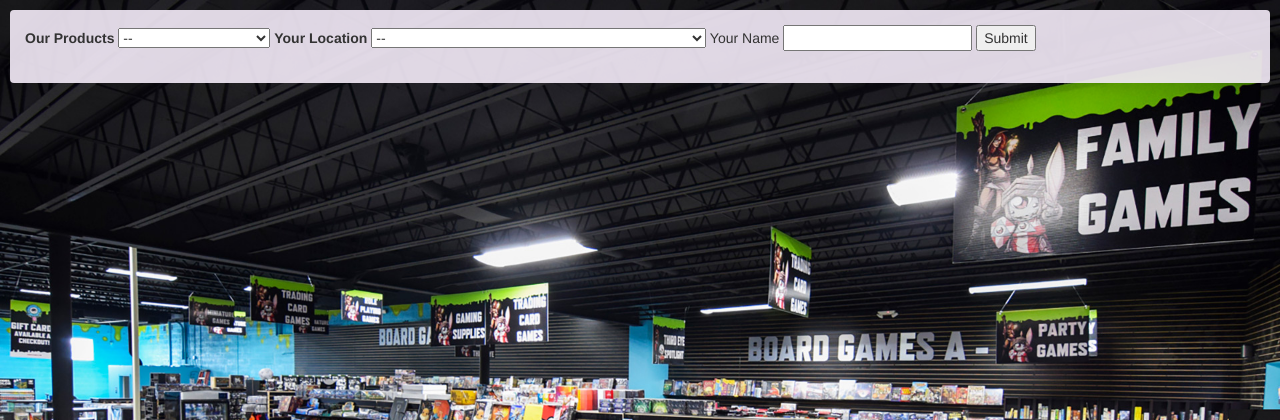
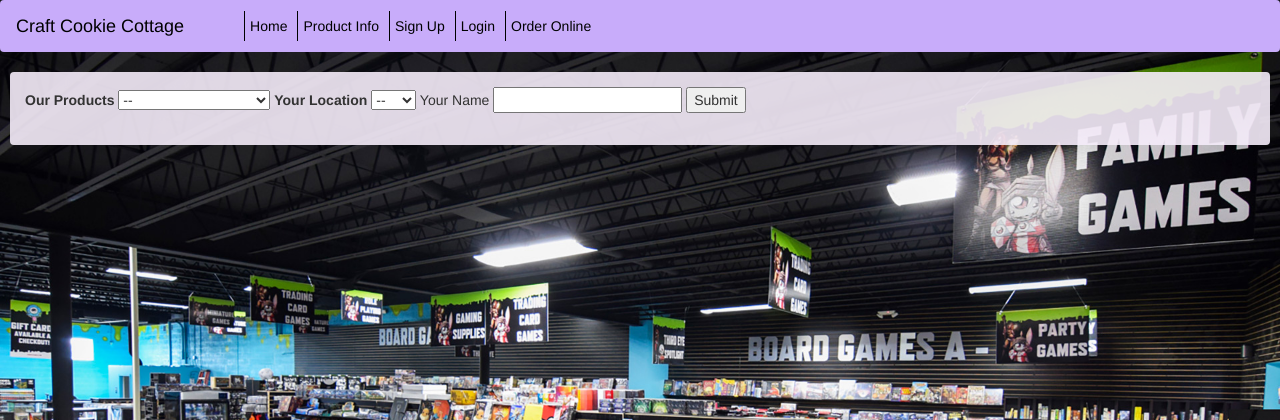
Before and after one commit to Thvarzil/CarnivalGames, a PHP site: page /productinfo.php in a window 1280 px wide. Shown: the top 420 px of the page. Run offline with PHP 8.4, Linux system fonts and the light colour scheme.

Commit message:
completed response.php page to display product info based on user input on productinfo.php page.

```diff
--- a/productinfo.php
+++ b/productinfo.php
@@ -19,6 +19,29 @@ and open the template in the editor.
 <body>
 
 <container>
+    <!--    Bootstrap Horizontal Navbar structure    -->
+    <nav class="navbar navbar-light bg-light">
+        <a class="navbar-brand" href="#">Craft Cookie Cottage</a>
+        <ul class="navbar-nav mr-auto">
+            <li class="nav-item active">
+                <a class="nav-link" href="#">Home</a>
+            </li>
+            <li class="nav-item">
+                <a class="nav-link" href="./productform.php">Product Info</a>
+            </li>
+            <li class="nav-item">
+                <a class="nav-link" href="#">Sign Up</a>
+            </li>
+            <li class="nav-item">
+                <a class="nav-link" href="login.php">Login</a>
+            </li>
+            <li class="nav-item">
+                <a class="nav-link" href="#">Order Online</a>
+            </li>
+        </ul>
+
+    </nav>
+    <!--User input form for product information-->
     <div class="jumbotron">
         <form method="post" action="response.php">
             <div class="form-group">
@@ -35,9 +58,12 @@ and open the template in the editor.
                 <select id="location" name="location">
                     <option value="--">--</option>
                     <?php
-                    $locations = explode("\n", file_get_contents("./text/servicearea.txt"));
+                    $locations =['AL', 'AK', 'AZ', 'AR', 'CA', 'CO', 'CT', 'DE', 'DC', 'FL', 'GA', 'HI', 'ID', 'IL', 'IN',
+                        'IA', 'KS', 'KY', 'LA', 'ME', 'MD', 'MA', 'MI', 'MN', 'MS', 'MO', 'MT', 'NE', 'NV', 'NH', 'NJ',
+                        'NM', 'NY', 'NC', 'ND', 'OH', 'OK', 'OR', 'PA', 'PR', 'RI', 'SC', 'SD', 'TN', 'TX', 'UT', 'VT',
+                        'VA', 'WA', 'WV', 'WI', 'WY'];
                     for ($i = 0; $i < sizeof($locations); $i++) {
-                        print("<option value=" . $i . ">" . $locations[$i] . "</option>");
+                        print("<option value=" . $locations[$i] . ">" . $locations[$i] . "</option>");
                     }
                     ?>
                 </select>
--- a/text/productinfo.txt
+++ b/text/productinfo.txt
@@ -23,7 +23,7 @@ mysteries, and defusing time bombs all from your own living room.   Work with yo
 friends and family to crack codes, solve riddles, and discover hidden items all
 while in a beautifully crafted story delivered every other month to you ... all
 for the price of of just one person's ticket at a regular escape room.}
-{Murder Paries- These are party games in which one of the party-goers is secretly playing
+{Murder Parties- These are party games in which one of the party-goers is secretly playing
 a murderer, and the other attendees must determine who among them is the criminal.
 In some styles of game, the murderer may be aware that they are the killer and in
 other games the murderer discovers this along with the other participants. Murder
```
Also changed, not shown: response.php (+65 -4 lines).
